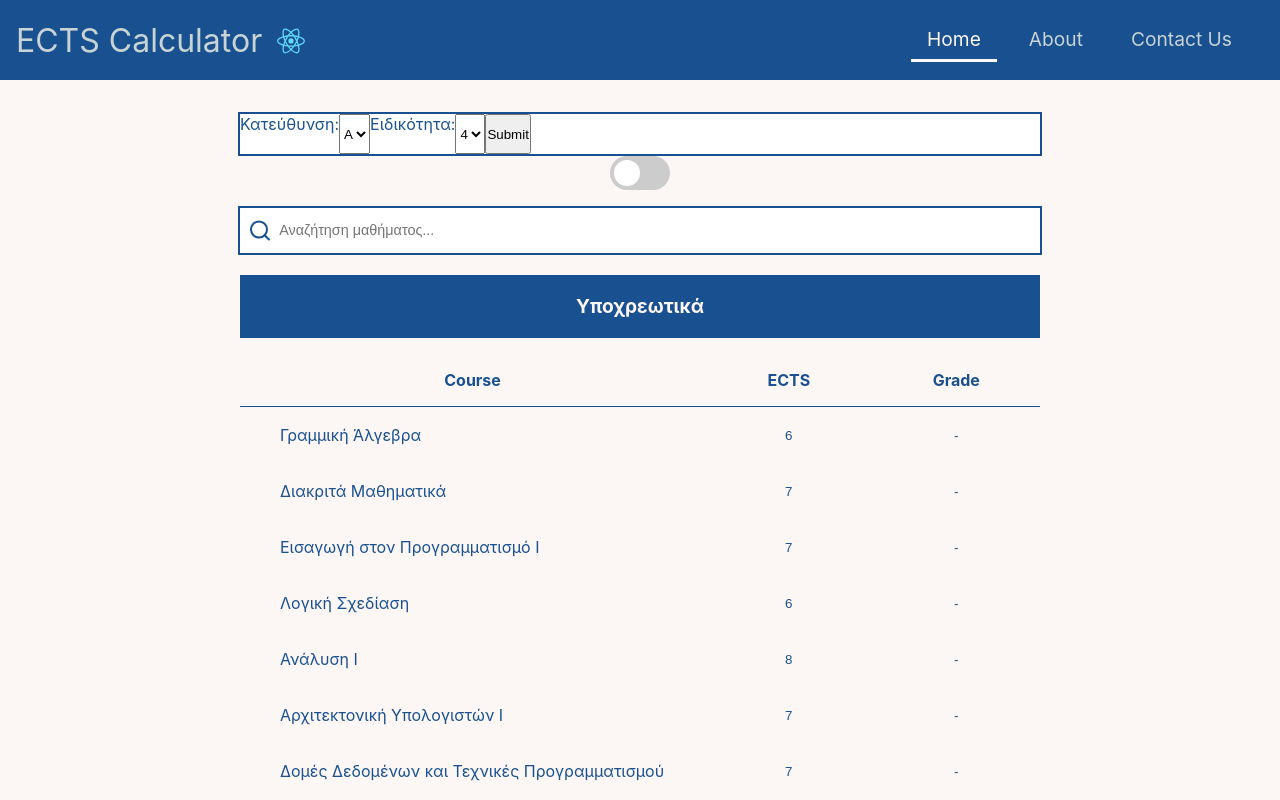
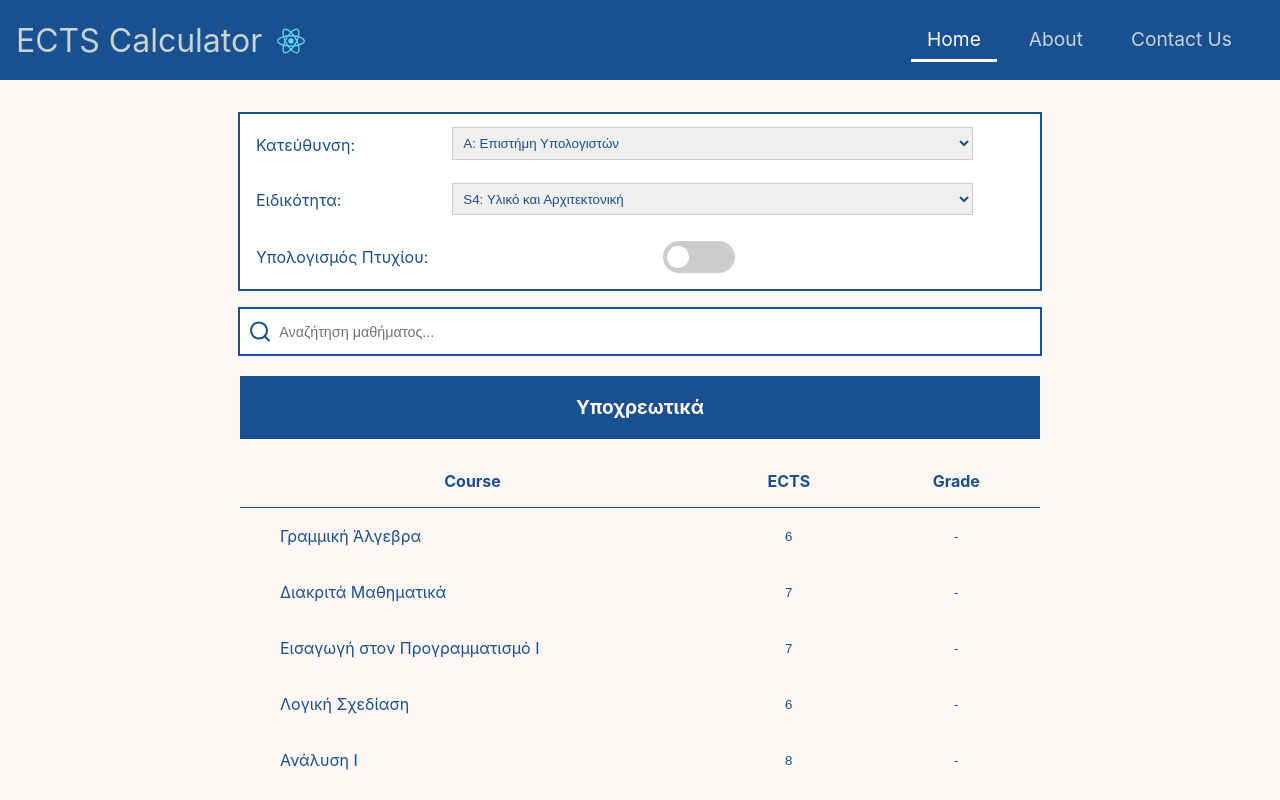
Before and after one commit to arxidamos/ECTS-Calculator, a React (Create React App) app: page / in a window 1280 px wide. Shown: the top 800 px of the page. Built offline with nearby package versions, Linux system fonts and the light colour scheme; the HTML template or start-up script is replaced by a standard one.

Commit message:
Upadted look of student info menu

```diff
--- a/src/components/Pages/MainPage.css
+++ b/src/components/Pages/MainPage.css
@@ -151,66 +151,6 @@ td > input:focus {
 }
 
 
-.switch {
-  position: relative;
-  display: inline-block;
-  width: 60px;
-  height: 34px;
-  margin-bottom: 1em;
-}
-
-.switch input {
-  opacity: 0;
-  width: 0;
-  height: 0;
-}
-
-.slider {
-  position: absolute;
-  cursor: pointer;
-  top: 0;
-  left: 0;
-  right: 0;
-  bottom: 0;
-  background-color: #ccc;
-  -webkit-transition: .4s;
-  transition: .4s;
-}
-
-.slider:before {
-  position: absolute;
-  content: "";
-  height: 26px;
-  width: 26px;
-  left: 4px;
-  bottom: 4px;
-  background-color: #fff;
-  -webkit-transition: .4s;
-  transition: .4s;
-}
-
-input:checked + .slider {
-  background-color: #195190;
-}
-
-input:focus + .slider {
-  box-shadow: 0 0 1px #195190;
-}
-
-input:checked + .slider:before {
-  -webkit-transform: translateX(26px);
-  -ms-transform: translateX(26px);
-  transform: translateX(26px);
-}
-
-/* Rounded sliders */
-.slider.round {
-  border-radius: 34px;
-}
-
-.slider.round:before {
-  border-radius: 50%;
-}
 
 
 .highlighted {
--- a/src/components/Pages/MainPage.js
+++ b/src/components/Pages/MainPage.js
@@ -192,10 +192,6 @@ const MainPage = () => {
   return (
     <>
       <StudentInfo track={track} setTrack={setTrack} specialization={specialization} setSpecialization={setSpecialization} />
-      <label className="switch">
-        <input type="checkbox" onChange={handleHighlight} />
-        <span className="slider round"></span>
-      </label>
       <Search searchTerm={searchTerm} setSearchTerm={setSearchTerm} />
       <table className="responsive-table">
         {
--- /dev/null
+++ b/src/components/StudentInfo/StudentInfo.css
@@ -0,0 +1,116 @@
+/* .student-info-form {
+  display: grid;
+  grid-template-columns: repeat(2, 1fr);
+  gap: 1em;
+  justify-items: center;
+  margin-bottom: 1em;
+}
+
+label.grid-item {
+  margin-top: 1em;
+  margin-left: 1em;
+  margin-right: auto;
+}
+
+select.grid-item  {
+margin-left: 1em;
+
+  margin: auto;
+} */
+
+select {
+  /* font-size: 14px; */
+  padding: .5em;
+  /* height: 3em; */
+  /* background-color: #fff; */
+  border: 1px solid #ccc;
+  /* border-radius: 5px; */
+  color: #195190;
+}
+
+
+
+.student-info-form {
+  display: grid;
+  /* grid-template-columns: repeat(2, 1fr); */
+  grid-template-columns: auto 1fr;
+  gap: 10px;
+  margin-bottom: 1em;
+  padding-bottom: 1em;
+}
+
+.grid-item {
+  display: flex;
+  align-items: center;
+  margin-top: 1em;
+  margin-left: 1em;
+}
+
+select.grid-item, .switch {
+  margin-right: 5em;
+}
+
+.switch {
+  position: relative;
+  display: inline-block;
+  width: 72px;
+  height: 32px;
+  /* height: 26px; */
+  /* border: 1px solid black; */
+  align-self: flex-end;
+  justify-self: center;
+  margin-top: 1em;
+}
+
+.switch input {
+  opacity: 0;
+  width: 0;
+  height: 0;
+}
+
+.slider {
+  position: absolute;
+  cursor: pointer;
+  top: 0;
+  left: 0;
+  right: 0;
+  bottom: 0;
+  background-color: #ccc;
+  -webkit-transition: .4s;
+  transition: .4s;
+}
+
+.slider:before {
+  position: absolute;
+  content: "";
+  height: 22px;
+  width: 22px;
+  left: 4px;
+  bottom: 5px;
+  background-color: #fff;
+  -webkit-transition: .4s;
+  transition: .4s;
+}
+
+input:checked + .slider {
+  background-color: #195190;
+}
+
+input:focus + .slider {
+  box-shadow: 0 0 1px #195190;
+}
+
+input:checked + .slider:before {
+  -webkit-transform: translateX(39px);
+  -ms-transform: translateX(39px);
+  transform: translateX(39px);
+}
+
+/* Rounded sliders */
+.slider.round {
+  border-radius: 18px;
+}
+
+.slider.round:before {
+  border-radius: 50%;
+}
--- a/src/components/StudentInfo/StudentInfo.js
+++ b/src/components/StudentInfo/StudentInfo.js
@@ -1,4 +1,5 @@
 import React from 'react';
+import "./StudentInfo.css"
 
 const StudentInfo = ({ track, setTrack, specialization, setSpecialization }) => {
 
@@ -11,37 +12,44 @@ const StudentInfo = ({ track, setTrack, specialization, setSpecialization }) =>
   };
 
   return (
-    <form>
-      <label htmlFor="track">Κατεύθυνση:</label>
-      <select id="track" value={track} onChange={handleTrackChange}>
-        <option value="A">A</option>
-        <option value="B">B</option>
+    <form className="student-info-form">
+      <label className="grid-item" htmlFor="track">Κατεύθυνση:</label>
+      <select className="grid-item" id="track" value={track} onChange={handleTrackChange}>
+        <option value="A">A: Επιστήμη Υπολογιστών</option>
+        <option value="B">B: Μηχανική Υπολογιστών & Τηλεπικοινωνιών </option>
       </select>
-      <br />
-      <br />
-      <label htmlFor="specialization">Ειδικότητα:</label>
+      <label className="grid-item" htmlFor="specialization">Ειδικότητα:</label>
       <select
+        className="grid-item "
         id="specialization"
         value={specialization}
         onChange={handleSpecializationChange}
       >
         {track === 'A' ? (
           <>
-            <option value={1}>1</option>
-            <option value={2}>2</option>
-            <option value={3}>3</option>
+            <option value={1}>S1: Θεμελιώσεις της Πληροφορικής</option>
+            <option value={2}>S2: Διαχείριση δεδομένων και γνώσης</option>
+            <option value={3}>S3: Λογισμικό</option>
+            <option value={7}>Χωρίς ειδίκευση</option>
           </>
         ) : (
           <>
-            <option value={4}>4</option>
-            <option value={5}>5</option>
-            <option value={6}>6</option>
+            <option value={4}>S4: Υλικό και Αρχιτεκτονική</option>
+            <option value={5}>S5: Επικοινωνίες και Δικτύωση</option>
+            <option value={6}>S6: Επεξεργασία Σήματος και Πληροφορίας</option>
+            <option value={7}>Χωρίς ειδίκευση</option>
           </>
         )}
       </select>
-      <br />
-      <br />
-      <button type="submit">Submit</button>
+      {/* <button type="submit">Submit</button> */}
+      <label className="grid-item" htmlFor="showHints">
+        Υπολογισμός Πτυχίου:
+      </label>
+      <label className="switch">
+        <input id="showHints" type="checkbox" />
+         {/* onChange={handleHighlight} /> */}
+        <span className="slider round"></span>
+      </label>
     </form>
   );
 };
```
